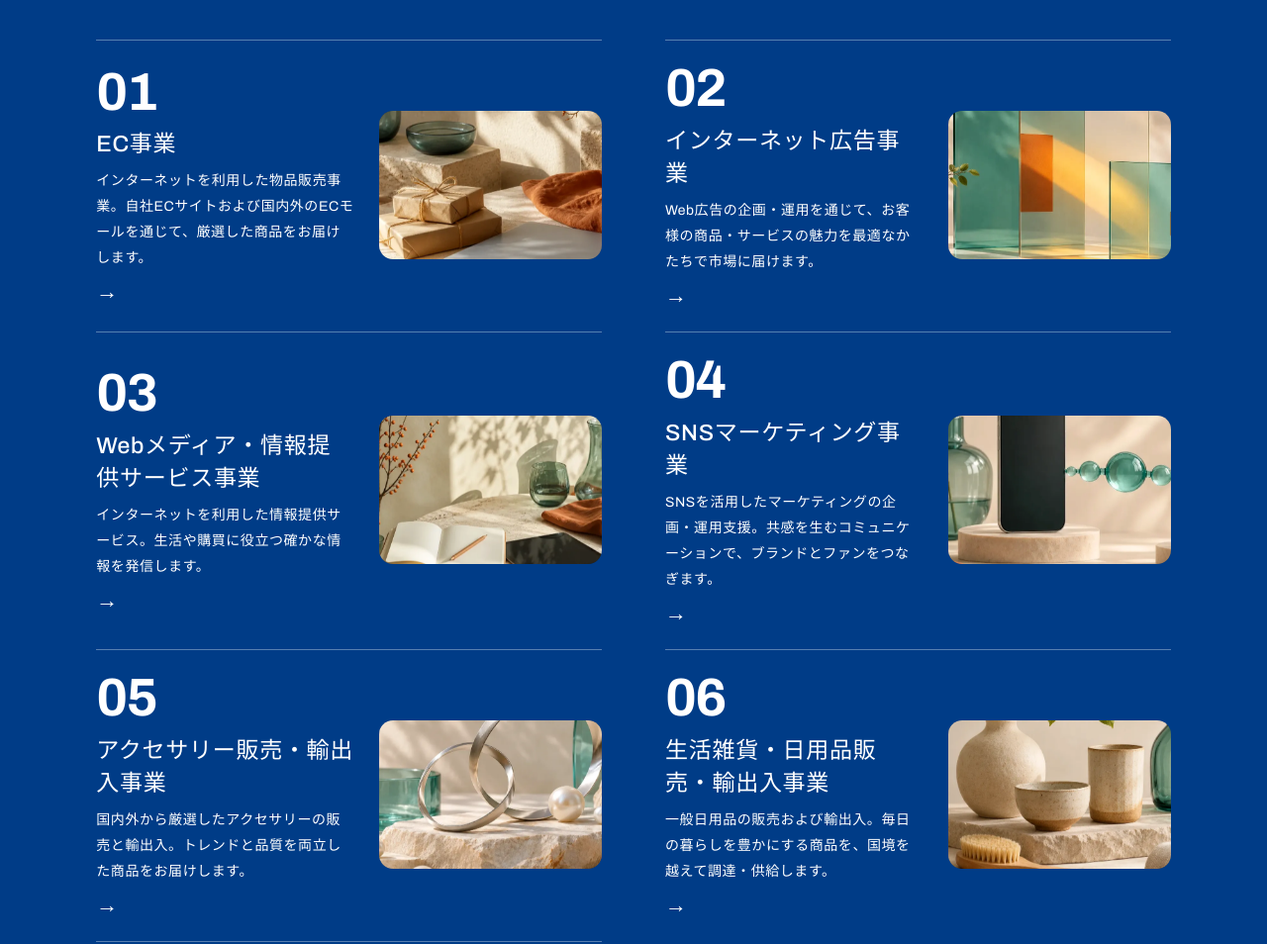
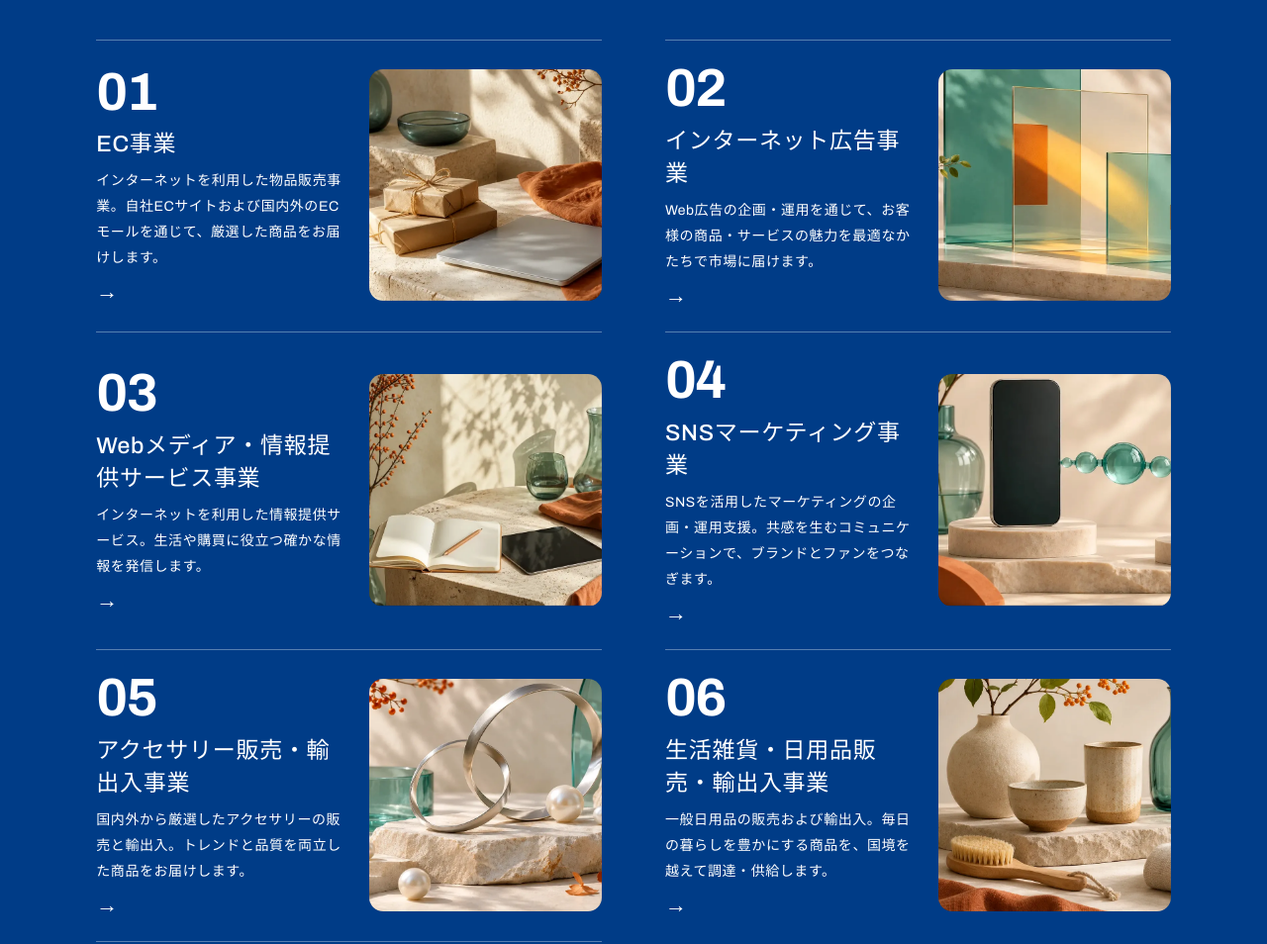
Before and after one commit to kinnovationx-star/jln-design-review, a plain HTML site: page index.html in a window 1280 px wide. Shown: the part 2722-3676 px from the top of the page at 99% size. Drawn offline with Linux system fonts and the light colour scheme; no server answers; animation ran at ten frames a second.

Commit message:
事業の行の写真を正方形にして、文章とのバランスをそろえる
Co-Authored-By: Claude Opus 5.5 <noreply@anthropic.com>

```diff
--- a/sv.css
+++ b/sv.css
@@ -1,10 +1,11 @@
 /* sv：事業の行の写真を横長に、行の縦を詰める（2026-11-13） */
-.s-pt{aspect-ratio:3/2;align-self:center}
+/* 2026-11-13 平野さん「画像をもう少し縦に長く。画像と文章のバランスが悪い」→ 横長3:2をやめ正方形に。PCは写真の列も少し広げる */
+.s-pt{aspect-ratio:1/1;align-self:center}
 .s-it>a{align-items:center}
 @media(min-width:1024px){
 .s-svh{padding-top:clamp(72px,7vw,120px);padding-bottom:clamp(32px,3.4vw,52px)}
 .s-its{padding-bottom:clamp(64px,6vw,100px)}
-.s-it>a{grid-template-columns:minmax(0,1fr) 44%;padding:clamp(20px,1.8vw,28px) 0 clamp(22px,2vw,30px)}
+.s-it>a{grid-template-columns:minmax(0,1fr) 46%;padding:clamp(20px,1.8vw,28px) 0 clamp(22px,2vw,30px)}
 .s-it .n{font-size:clamp(44px,4.2vw,72px)}
 .s-it h3{margin:clamp(8px,.8vw,12px) 0 clamp(6px,.6vw,10px)}
 .s-it p{line-height:1.85}
```
